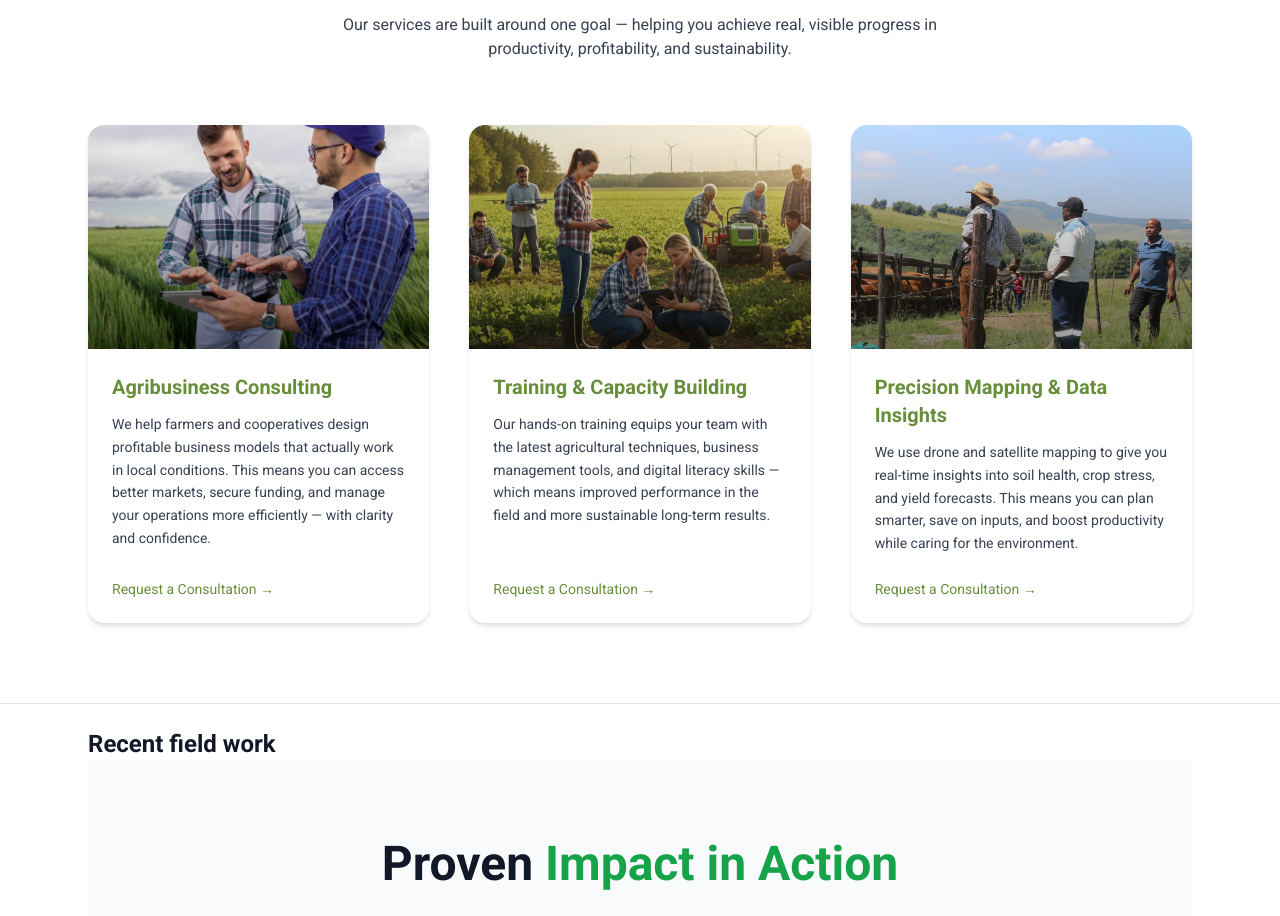
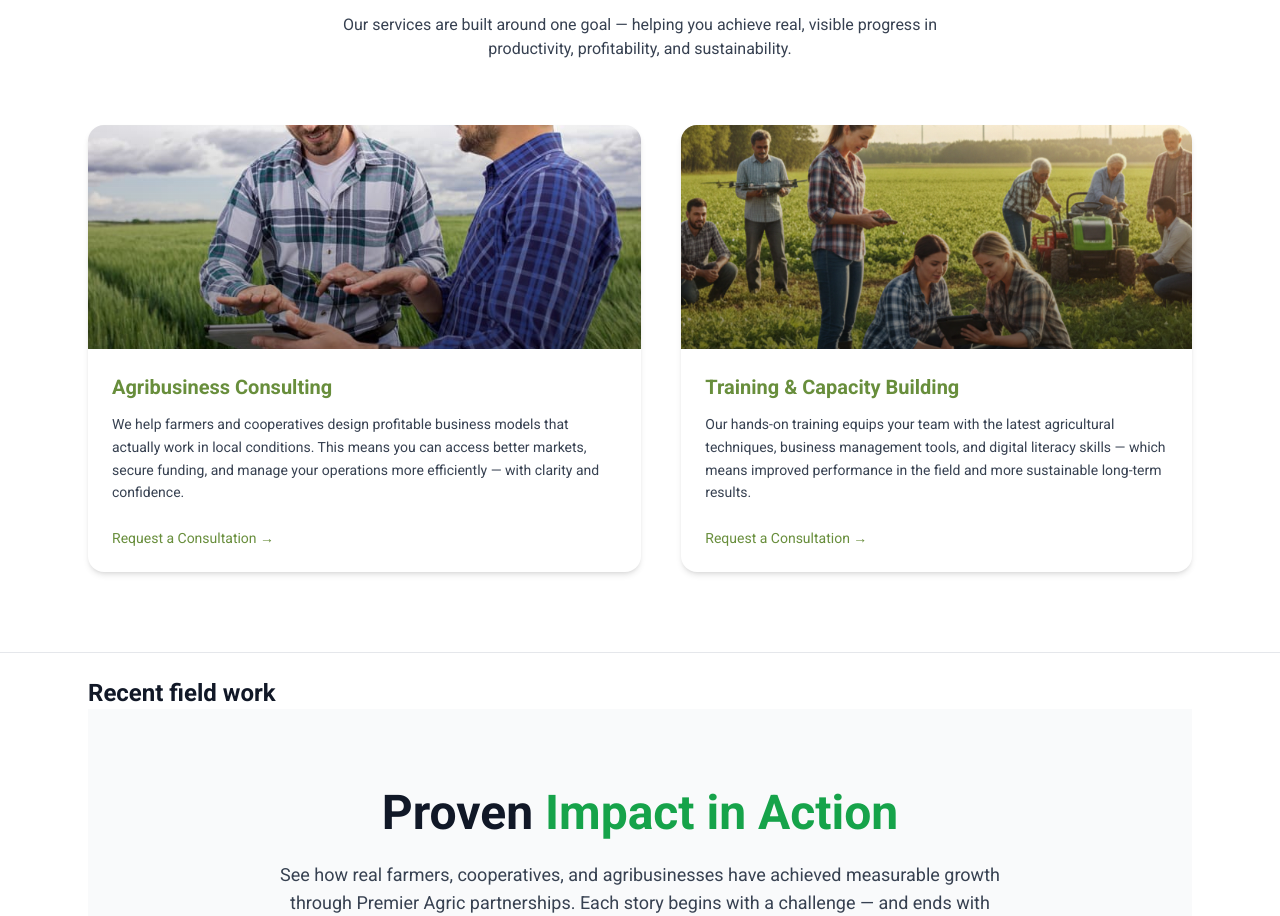
Before and after one commit to Luazii/premier-agric, a Next.js app: page / in a window 1280 px wide. Shown: the part 923-1839 px from the top of the page. Built offline with nearby package versions, Linux system fonts and the light colour scheme.

Commit message:
grid-flex

```diff
--- a/src/components/ServicesGrid.jsx
+++ b/src/components/ServicesGrid.jsx
@@ -15,12 +15,12 @@ export default function ServicesGrid() {
       and digital literacy skills — which means improved performance in the field and more sustainable long-term results.`,
       img: '/images/service-5.jpg',
     },
-    {
-      title: 'Precision Mapping & Data Insights',
-      body: `We use drone and satellite mapping to give you real-time insights into soil health, crop stress, and yield forecasts.
-      This means you can plan smarter, save on inputs, and boost productivity while caring for the environment.`,
-      img: '/images/service-3.jpg',
-    },
+    // {
+    //   title: 'Precision Mapping & Data Insights',
+    //   body: `We use drone and satellite mapping to give you real-time insights into soil health, crop stress, and yield forecasts.
+    //   This means you can plan smarter, save on inputs, and boost productivity while caring for the environment.`,
+    //   img: '/images/service-3.jpg',
+    // },
   ]
 
   return (
@@ -48,7 +48,7 @@ export default function ServicesGrid() {
       </motion.p>
 
       {/* Services Grid */}
-      <div className="grid md:grid-cols-3 gap-10 justify-center mt-16 max-w-6xl mx-auto">
+      <div className="flex md:grid-cols-3 gap-10 justify-center mt-16 max-w-6xl mx-auto">
         {services.map((s, i) => (
           <motion.article
             key={i}
```
